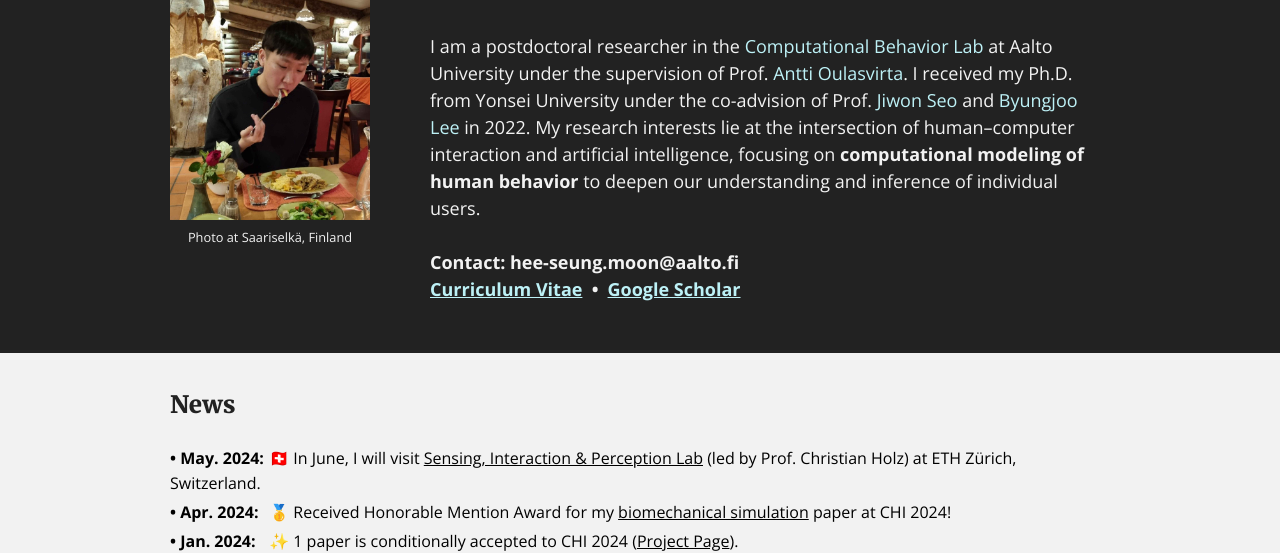
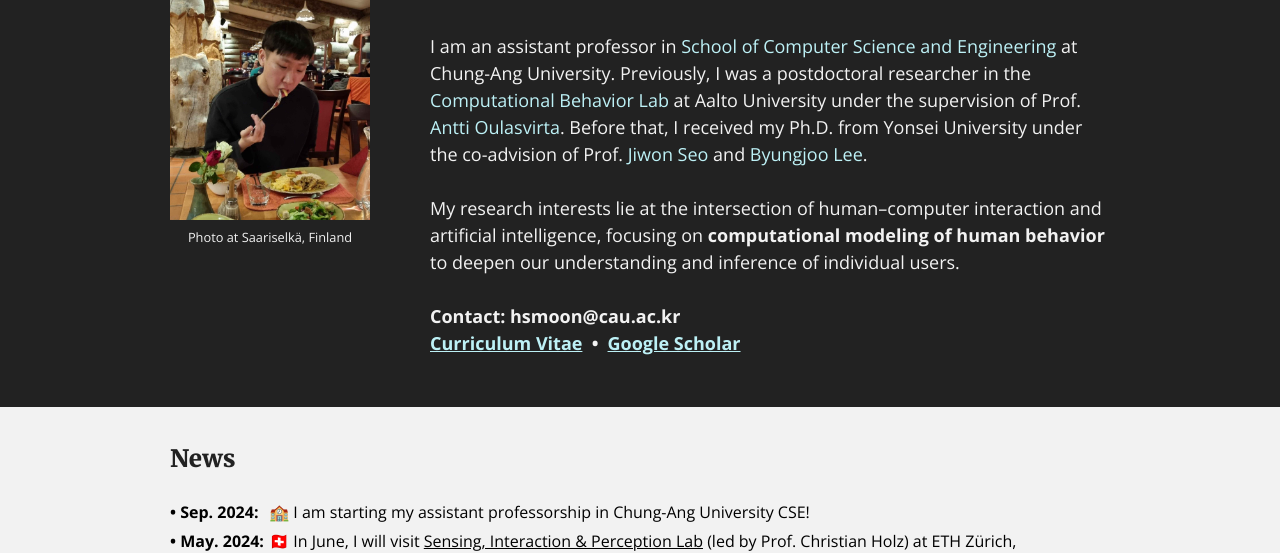
Before and after one commit to hsmoon121/hsmoon121.github.io, a plain HTML site: page index.html in a window 1280 px wide. Shown: the part 247-800 px from the top of the page. Drawn offline with nearby package versions, Linux system fonts and the light colour scheme.

Commit message:
Updates (Sep 2024)

```diff
--- a/index.html
+++ b/index.html
@@ -51,13 +51,15 @@
 				<div class="profile-text">
 					<h1>Hee-Seung Moon</h1>
 					<p class="about">
-						I am a postdoctoral researcher in the <a href="https://cbl.aalto.fi/" target="_blank">Computational Behavior Lab</a> at Aalto University under the supervision of Prof. <a href="http://users.comnet.aalto.fi/oulasvir/" target="_blank">Antti Oulasvirta</a>.
-						I received my Ph.D. from Yonsei University under the co-advision of Prof. <a href="https://www.jwseo.com/" target="_blank">Jiwon Seo</a> and <a href="https://esports.yonsei.ac.kr/Prof" target="_blank">Byungjoo Lee</a> in 2022.
+						I am an assistant professor in <a href="https://cse.cau.ac.kr/eng/" target="_blank">School of Computer Science and Engineering</a> at Chung-Ang University.
+						Previously, I was a postdoctoral researcher in the <a href="https://cbl.aalto.fi/" target="_blank">Computational Behavior Lab</a> at Aalto University under the supervision of Prof. <a href="http://users.comnet.aalto.fi/oulasvir/" target="_blank">Antti Oulasvirta</a>.
+						Before that, I received my Ph.D. from Yonsei University under the co-advision of Prof. <a href="https://www.jwseo.com/" target="_blank">Jiwon Seo</a> and <a href="https://esports.yonsei.ac.kr/Prof" target="_blank">Byungjoo Lee</a>.
+						</br></br>
 						My research interests lie at the intersection of human–computer interaction and artificial intelligence,
 						focusing on <strong>computational modeling of human behavior</strong> to deepen our understanding and inference of individual users.
 					</p>
 					<p class="contact">
-						Contact: hee-seung.moon@aalto.fi<br>
+						Contact: hsmoon@cau.ac.kr<br>
 						<a href="cv_hsmoon.pdf" target="_blank">Curriculum Vitae</a>
 						&nbsp;&#8226;&ensp;<a href="https://scholar.google.com/citations?user=nAEPwGAAAAAJ&hl=en" target="_blank">Google Scholar</a>
 					</p>
@@ -68,6 +70,11 @@
 		<div class="section-wrapper">
 			<div class="section">
 				<h2>News</h2>
+				<p class="news-item">
+					<span class="date">&#8226; Sep. 2024:</span>
+					<span class="contents">🏫 I am starting my assistant professorship in Chung-Ang University CSE!
+					</span>
+				</p>
 				<p class="news-item">
 					<span class="date">&#8226; May. 2024:</span>
 					<span class="contents">🇨🇭 In June, I will visit <a href="https://siplab.org/" target="_blank">Sensing, Interaction & Perception Lab</a> (led by Prof. Christian Holz) at ETH Zürich, Switzerland.
@@ -337,7 +344,7 @@
 			</div>
 		</div>
 		<div class="bottom">
-			<p class="credit">Hee-Seung Moon&nbsp;&nbsp;|&nbsp;&nbsp;hee-seung.moon@aalto.fi</p>
+			<p class="credit">Hee-Seung Moon&nbsp;&nbsp;|&nbsp;&nbsp;hsmoon@cau.ac.kr</p>
 		</div>
 	</div>
 	<div id="footer-bg"></div>
--- a/style.css
+++ b/style.css
@@ -214,6 +214,9 @@ ul {
 .about a {
 	color: #bdf1f6;
 	text-decoration: none;
+}
+
+.about strong {
 }
 
 .contact {
```
Also changed, not shown: projects/chi22-inference/index.html (+1 -1 lines), projects/chi23-amortized-inference/index.html (+1 -1 lines), projects/chi24-target-inference/index.html (+1 -1 lines), 1 other file.
